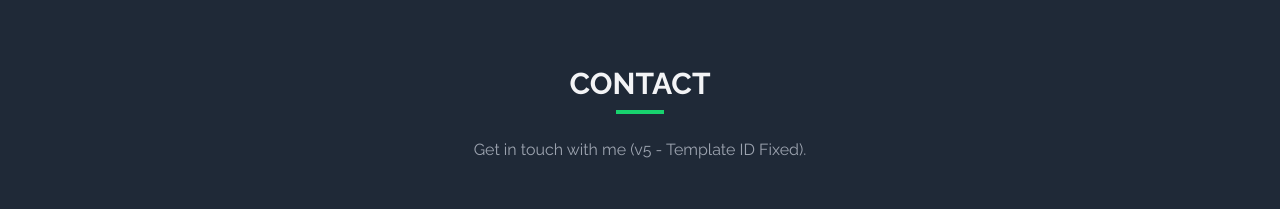
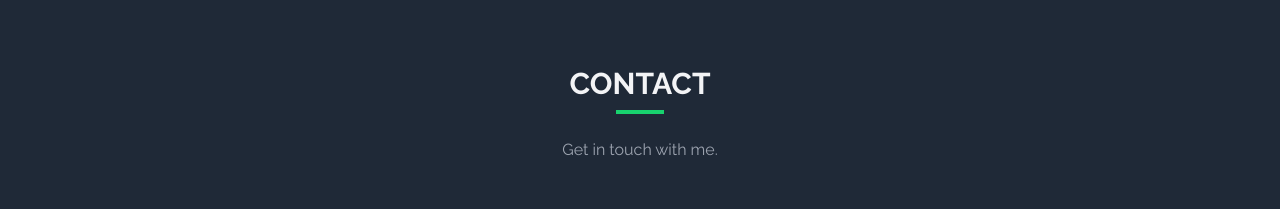
Before and after one commit to ChristofBoermel/portfolio, a React (Vite) app in the folder frontend/: page / in a window 1280 px wide. Shown: the part 1120-1329 px from the top of the page. Built offline with nearby package versions, Linux system fonts and the light colour scheme; no server answers.

Commit message:
Cleanup: Remove debug version text

```diff
--- a/frontend/src/components/Contact.tsx
+++ b/frontend/src/components/Contact.tsx
@@ -74,7 +74,7 @@ const Contact: React.FC = () => {
                         Contact
                     </h2>
                     <p className="text-gray-500 dark:text-gray-400 mt-4 max-w-2xl mx-auto">
-                        Get in touch with me (v5 - Template ID Fixed).
+                        Get in touch with me.
                     </p>
                 </div>
 
```
